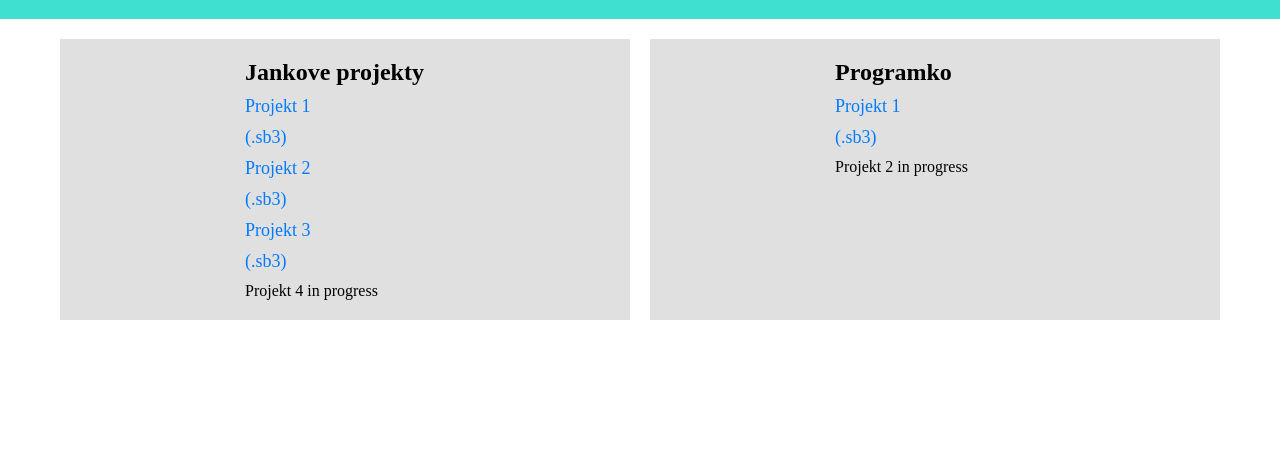
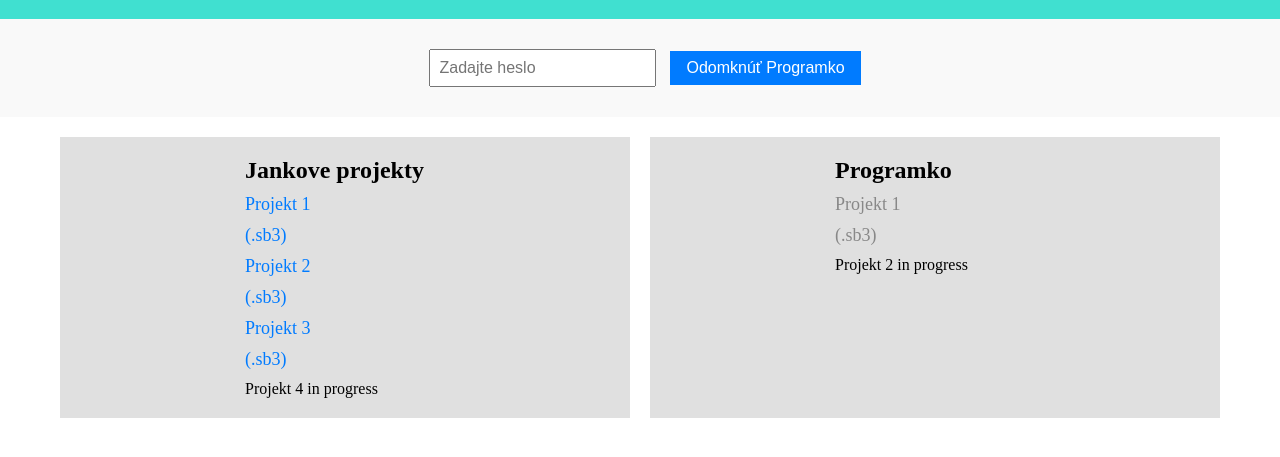
Before and after one commit to jankovscratch/jankovscratch, a plain HTML site: page index.html in a window 1280 px wide. Shown: the part 81-538 px from the top of the page. Drawn offline with Linux system fonts and the light colour scheme.

Commit message:
Add files via upload

```diff
--- a/index.html
+++ b/index.html
@@ -25,7 +25,6 @@
         a:hover {
             color: #0056b3;
         }
-
 
         /* Banner */
         .banner {
@@ -63,6 +62,48 @@
             background-color: #e0e0e0;
         }
 
+        /* Skrytie odkazov pred zadaním hesla */
+        .locked a {
+            pointer-events: none; /* Zamedzí kliknutiu */
+            color: #888; /* Šedá farba pre neaktívne odkazy */
+            text-decoration: none; /* Odstráni podčiarknutie */
+            cursor: not-allowed; /* Kurzor naznačí, že odkaz je neaktívny */
+        }
+
+        /* Aktívne odkazy po odomknutí */
+        .unlocked a {
+            pointer-events: auto;
+            color: #007bff; /* Modrá farba pre aktívne odkazy */
+            text-decoration: underline;
+            cursor: pointer;
+        }
+
+        /* Štýl pre heslo a tlačidlo */
+        .password-container {
+            text-align: center;
+            padding: 20px;
+            background-color: #f9f9f9;
+        }
+
+        .password-container input {
+            padding: 8px;
+            margin: 10px;
+            font-size: 16px;
+        }
+
+        .password-container button {
+            padding: 8px 16px;
+            font-size: 16px;
+            background-color: #007bff;
+            color: white;
+            border: none;
+            cursor: pointer;
+        }
+
+        .password-container button:hover {
+            background-color: #0056b3;
+        }
+
         /* Responzívny dizajn pre menšie obrazovky */
         @media (max-width: 768px) {
             .container {
@@ -80,34 +121,62 @@
     <div class="banner">
         <h1>Jankov scratch</h1>
     </div>
+    <div class="password-container">
+        <input type="password" id="passwordInput" placeholder="Zadajte heslo">
+        <button onclick="checkPassword()">Odomknúť Programko</button>
+        <p id="errorMessage" style="color: red; display: none;">Nesprávne heslo!</p>
+    </div>
 
     <div class="container">
         <div class="left-column">
-                       <p> <div class="menu">
+            <div class="menu">
                 <h2>Jankove projekty</h2>
                 <a href="janko1.html">Projekt 1</a>
-	<a href="janko1.sb3"> (.sb3)</a>
+                <a href="janko1.sb3">(.sb3)</a>
                 <a href="janko2.html">Projekt 2</a>
                 <a href="janko2.sb3">(.sb3)</a>
                 <a href="janko3.html">Projekt 3</a>
                 <a href="janko3.sb3">(.sb3)</a>
                 <ahref="inprogress.html">Projekt 4 in progress</a>
-
+            </div>
         </div>
 
-</p>
+        <div class="right-column locked" id="rightColumn">
+            <div class="menu">
+                <h2>Programko</h2>
+                <a href="programko1.html">Projekt 1</a>
+                <a href="programko1.sb3">(.sb3)</a>
+                <ahref="inprogress.html">Projekt 2 in progress</a>
+            </div>
+        </div>
     </div>
 
-        <div class="right-column">
-            <p><div class="menu">
- 	<h2>Programko</h2>
-        <a href="programko1.html">Projekt 1</a>
-	<a href="programko1.sb3"> (.sb3)</a>
-	<ahref="inprogress.html">Projekt 2 in progress</a>
+    <script>
+        // Nastavte svoje heslo tu
+        const correctPassword = "heslo";
 
-    </div>
-</p>
-        </div>
-    </div>
+        function checkPassword() {
+            const passwordInput = document.getElementById("passwordInput").value;
+            const rightColumn = document.getElementById("rightColumn");
+            const errorMessage = document.getElementById("errorMessage");
+
+            if (passwordInput === correctPassword) {
+                // Odomkne odkazy v pravom stĺpci
+                rightColumn.classList.remove("locked");
+                rightColumn.classList.add("unlocked");
+                errorMessage.style.display = "none";
+            } else {
+                // Zobrazí chybovú správu
+                errorMessage.style.display = "block";
+            }
+        }
+
+        // Umožní odomknutie po stlačení Enter
+        document.getElementById("passwordInput").addEventListener("keypress", function(event) {
+            if (event.key === "Enter") {
+                checkPassword();
+            }
+        });
+    </script>
 </body>
 </html>
```
Lines whose indentation alone changed are shown as unchanged.
